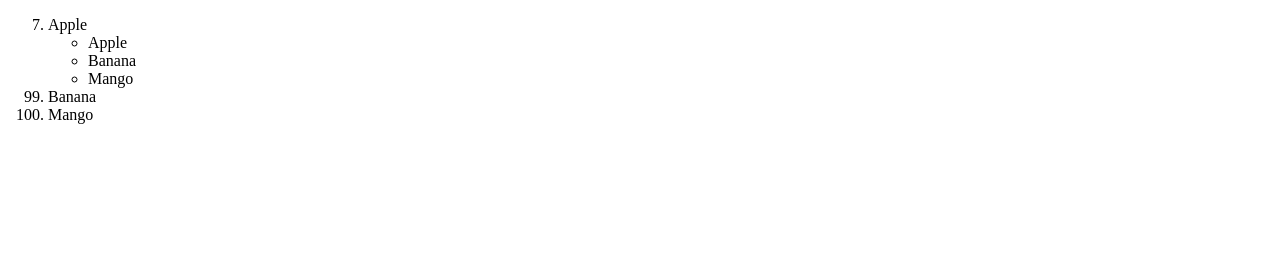
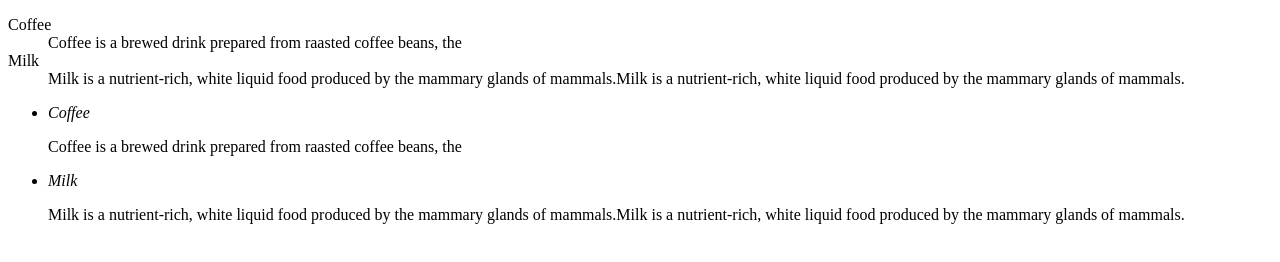
Before and after one commit to kchore42/example, a plain HTML site: page index.html in a window 1280 px wide. Drawn offline with Linux system fonts and the light colour scheme.

Commit message:
Add files via upload

```diff
--- a/index.html
+++ b/index.html
@@ -1,22 +1,29 @@
 <!DOCTYPE html>
 <html lang="ko">
+
 <head>
     <meta charset="UTF-8">
     <title>Html Elements</title>
     <link rel="stylesheet" href="./main.css">
 </head>
+
 <body>
-    <ol>
-        <li value="7">
-            Apple
-            <ul>
-                <li>Apple</li>
-                <li>Banana</li>
-                <li>Mango</li>
-            </ul>
+    <dl>
+        <dt>Coffee</dt>
+        <dd>Coffee is a brewed drink prepared from raasted coffee beans, the </dd>
+        <dt>Milk</dt>
+        <dd>Milk is a nutrient-rich, white liquid food produced by the mammary glands of mammals.Milk is a nutrient-rich, white liquid food produced by the mammary glands of mammals.</dd>
+    </dl>
+    <ul>
+        <li>
+            <dfn>Coffee</dfn>
+            <p>Coffee is a brewed drink prepared from raasted coffee beans, the</p>
         </li>
-        <li value="99">Banana</li>
-        <li>Mango</li>
-    </ol>
+        <li>
+            <dfn>Milk</dfn>
+            <p>Milk is a nutrient-rich, white liquid food produced by the mammary glands of mammals.Milk is a nutrient-rich, white liquid food produced by the mammary glands of mammals.</p>
+        </li>
+    </ul>
 </body>
+
 </html>
```
